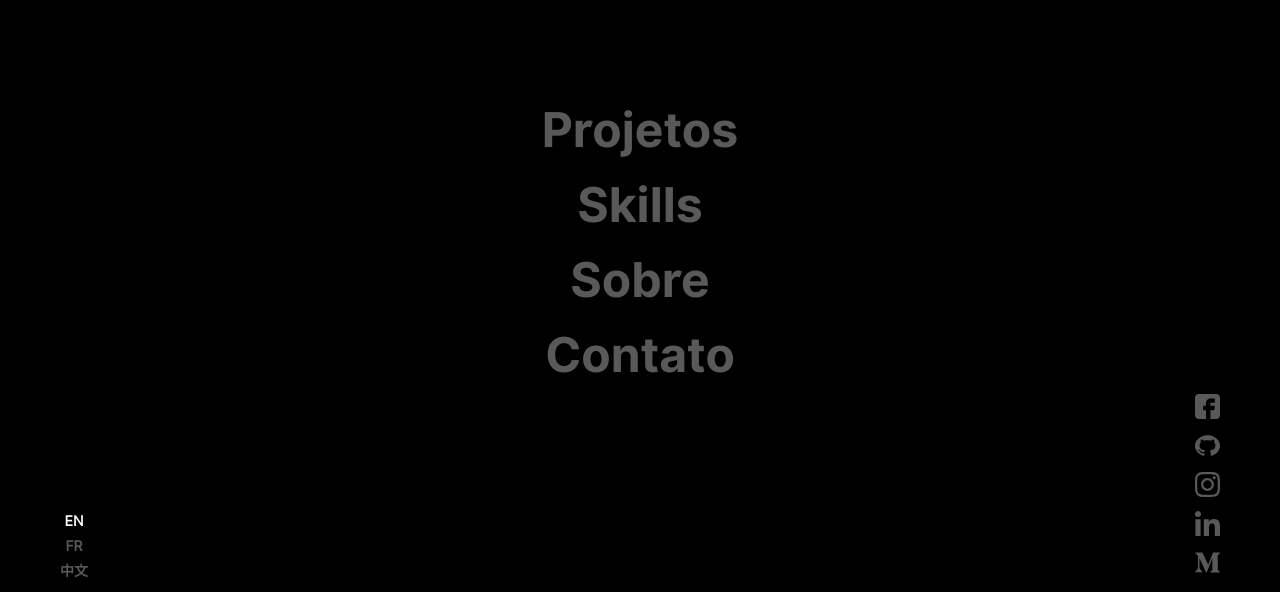
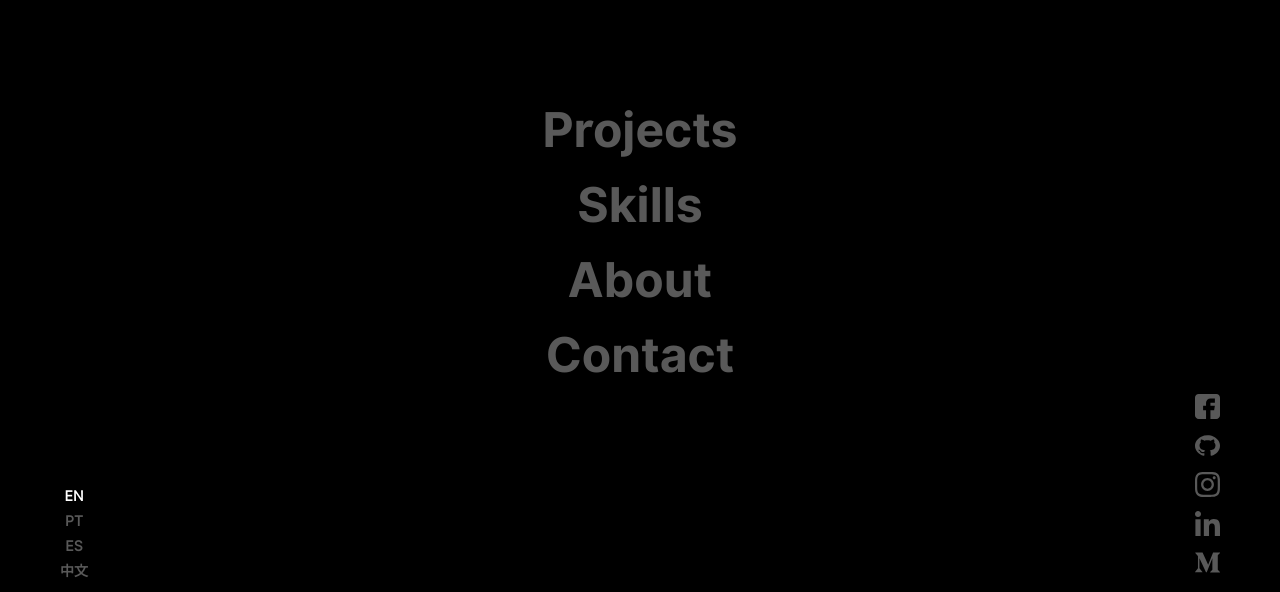
Before and after one commit to KaduMaverick/MyPortfolio, a Nuxt app: page / in a window 1280 px wide. Both pictures are taken after a click on the element 1220 px from the left and 57 px from the top of the page. Shown: the part 156-748 px from the top of the page. Built offline with nearby package versions, Linux system fonts and the light colour scheme.

Commit message:
update idioms

```diff
--- a/components/Idioms.vue
+++ b/components/Idioms.vue
@@ -7,10 +7,15 @@
         class="idioms__items"
       >EN</li>
       <li
-        v-on:click="changeLocale('fr')"
-        v-bind:class="currentLanguage == 'fr' ?  'idioms__items--active' : ''"
+        v-on:click="changeLocale('pt')"
+        v-bind:class="currentLanguage == 'pt' ?  'idioms__items--active' : ''"
         class="idioms__items"
-      >FR</li>
+      >PT</li>
+      <li
+        v-on:click="changeLocale('es')"
+        v-bind:class="currentLanguage == 'es' ?  'idioms__items--active' : ''"
+        class="idioms__items"
+      >ES</li>
       <li
         v-on:click="changeLocale('zncn')"
         v-bind:class="currentLanguage == 'zncn' ?  'idioms__items--active' : ''"
@@ -74,12 +79,10 @@ export default {
 }
 
 .light .idioms {
-
   &:after {
     background-color: $light-primary-color;
   }
   &__list {
-
   }
   &__items {
     color: $light-primary-color;
@@ -89,5 +92,4 @@ export default {
     }
   }
 }
-
 </style>
--- a/components/navigation.vue
+++ b/components/navigation.vue
@@ -9,16 +9,16 @@
       <div v-if="isMenuShown" class="main-nav">
         <ul class="main-nav__items">
           <li class="main-nav__item" data-bg="featured-work-2">
-            <a href class="main-nav__link">Projetos</a>
+            <a href class="main-nav__link">{{ this.$t('nav.projects') }}</a>
           </li>
           <li class="main-nav__item" data-bg="interactive-web-design">
-            <a href class="main-nav__link">Skills</a>
+            <a href class="main-nav__link">{{ this.$t('nav.skills') }}</a>
           </li>
           <li class="main-nav__item" @mouseover="changeVideoBg()" data-bg="about-us">
-            <a href class="main-nav__link">Sobre</a>
+            <a href class="main-nav__link">{{ this.$t('nav.about') }}</a>
           </li>
           <li class="main-nav__item" data-bg="corporate-identity-branding">
-            <nuxt-link to="/contact" class="main-nav__link">Contato</nuxt-link>
+            <nuxt-link to="/contact" class="main-nav__link">{{ this.$t('nav.contact') }}</nuxt-link>
           </li>
         </ul>
       </div>
@@ -268,7 +268,7 @@ export default {
   }
 
   &__link {
-    font-family: "InterBold";
+    font-family: "InterBold", "36";
     font-size: 4.8rem;
     font-style: normal;
     font-weight: bold;
--- a/layouts/default.vue
+++ b/layouts/default.vue
@@ -50,6 +50,12 @@ export default {
   font-style: normal;
 }
 
+@font-face {
+  font-family: "36";
+  src: url("../assets/fonts/36.ttf") format("truetype");
+
+}
+
 html {
   font-family: "InterRegular", "Source Sans Pro", -apple-system,
     BlinkMacSystemFont, "Segoe UI", Roboto, "Helvetica Neue", Arial, sans-serif;
--- a/nuxt.config.js
+++ b/nuxt.config.js
@@ -15,6 +15,7 @@ module.exports = {
       },
     ],
     link: [{ rel: "icon", type: "image/x-icon", href: "/favicon.ico" }],
+    link:[{ href: "https://fonts.googleapis.com/css?family=Istok+Web&display=swap", rel:"stylesheet"}]
   },
   /*
    ** Customize the progress-bar color
--- a/pages/index.vue
+++ b/pages/index.vue
@@ -22,7 +22,7 @@ export default {};
 
 .home {
   color: $primary-color;
-  font-family: "InterRegular";
+  font-family: "InterRegular","Microsoft YaHei New", "Microsoft Yahei", "微软雅黑", 宋体, SimSun, STXihei, "华文细黑";
 
   &__name {
     position: absolute;
@@ -36,7 +36,7 @@ export default {};
     color: $primary-color;
   }
   &__heading {
-    font-family: "InterBold";
+    font-family: "InterBold","Microsoft YaHei New", "Microsoft Yahei", "微软雅黑", 宋体, SimSun, STXihei, "华文细黑";
     font-size: 4.8rem;
     font-style: normal;
     font-weight: bold;
@@ -44,7 +44,7 @@ export default {};
     top: 22.6rem;
 
     h3 {
-      font-family: "Istok Web";
+      font-family: "Istok Web", "Microsoft YaHei New", "Microsoft Yahei", "微软雅黑", 宋体, SimSun, STXihei, "华文细黑";
       font-style: normal;
       font-weight: normal;
       font-size: 1.8rem;
@@ -58,11 +58,12 @@ export default {};
     }
 
     &__sub-title {
+      font-family: "InterBold",'36',"Microsoft YaHei New", "Microsoft Yahei", "微软雅黑", 宋体, SimSun, STXihei, "华文细黑";
       color: $secondary-color;
     }
 
     &__paragraph {
-      font-family: "InterRegular";
+      font-family: "InterRegular", "Microsoft YaHei New", "Microsoft Yahei", "微软雅黑", 宋体, SimSun, STXihei, "华文细黑";
       font-style: normal;
       font-weight: normal;
       font-size: 1.8rem;
--- a/plugins/i18n.js
+++ b/plugins/i18n.js
@@ -19,8 +19,9 @@ export default ({ app }) => {
     // Associate each locale to a content file
     messages: {
       en: require("~/static/content-en.json"),
-      fr: require("~/static/content-fr.json"),
-      zncn: require("~/static/content-zh-cn.json")
+      es: require("~/static/content-es.json"),
+      zncn: require("~/static/content-zh-cn.json"),
+      pt: require("~/static/content-pt.json")
     }
   });
 };
--- a/static/content-en.json
+++ b/static/content-en.json
@@ -1,8 +1,13 @@
-{
+{ "nav":{
+  "projects": "Projects",
+  "skills": "Skills",
+  "about": "About",
+  "contact":"Contact"
+},
   "home": {
     "greeting": "Hi, I'm a",
     "heading": "Developer",
     "subHeading": "& I code/design for the web.",
-    "paragraph": "I'm a Web Developer based in São Paulo, Brazil specializing in building (and occasionally designing) exceptional, high-quality websites and applications"
+    "paragraph": "I'm a Developer based in Brazil, fascinated at creating/building exceptional, high-quality websites and applications. My focus is always on modularity, architecture and beautiful design."
   }
 }
--- /dev/null
+++ b/static/content-es.json
@@ -0,0 +1,14 @@
+{
+  "nav":{
+    "projects": "Proyectos",
+    "skills": "Habilidades",
+    "about": "Sobre",
+    "contact":"Contacto"
+  },
+  "home": {
+    "greeting": "Hola, soy un",
+    "heading": "Desarrollador",
+    "subHeading": "Codifico / diseño para la web.",
+    "paragraph": "Soy un desarrollador web con sede in Brasil, que se especializa en crear (y ocasionalmente diseñar) sitios web y aplicaciones excepcionales de alta calidad"
+  }
+}
--- /dev/null
+++ b/static/content-pt.json
@@ -0,0 +1,8 @@
+{
+  "home": {
+    "greeting": "Oi, eu sou um",
+    "heading": "Desenvolvedor",
+    "subHeading": "Desenvolvo para a web.",
+    "paragraph": "Je suis un développeur Web basé à  Brésil, spécialisé dans la création (et parfois la conception) de sites Web et d'applications exceptionnels de haute qualité"
+  }
+}
--- a/static/content-zh-cn.json
+++ b/static/content-zh-cn.json
@@ -1,4 +1,9 @@
-{
+{"nav":{
+  "projects": "专案",
+  "skills": "身手",
+  "about": "关于我",
+  "contact":"联系"
+},
     "home": {
       "greeting": "嗨，我是",
       "heading": "开发者",
```
Also changed, not shown: assets/fonts/36.ttf (added).
